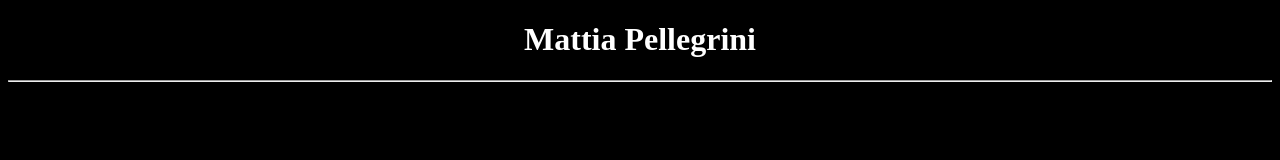
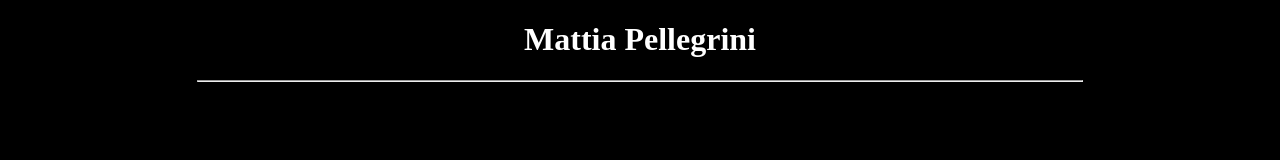
Before and after one commit to MattiaPell/MattiaPell.github.io, a plain HTML site: page index.html in a window 1280 px wide. Drawn offline with Linux system fonts and the light colour scheme.

Commit message:
Update mpstyle.css

```diff
--- a/mpstyle.css
+++ b/mpstyle.css
@@ -6,3 +6,11 @@ h1 {
   color: white;
   text-align: center;
 }
+
+hr {
+  color: white;
+  width: 70%;
+  height: 5dp;
+  margin-top: 10px;
+
+}
```
